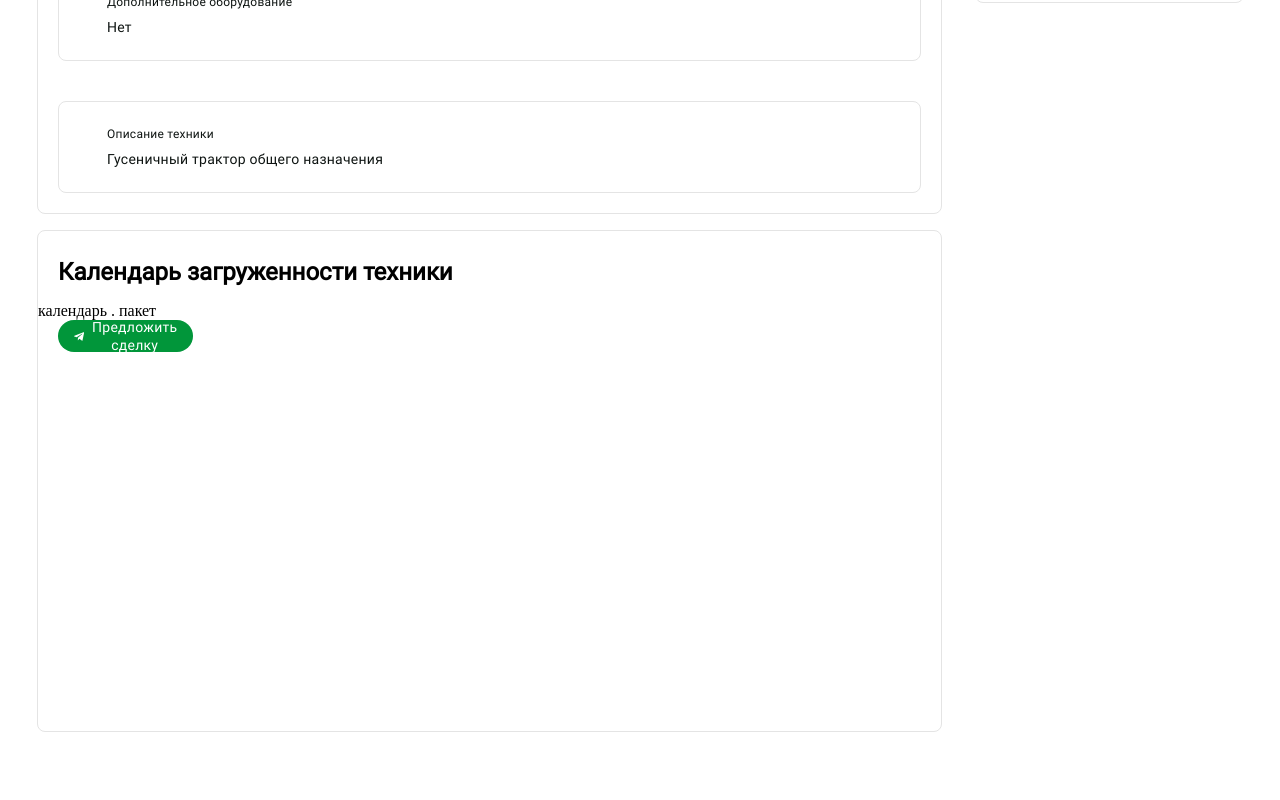
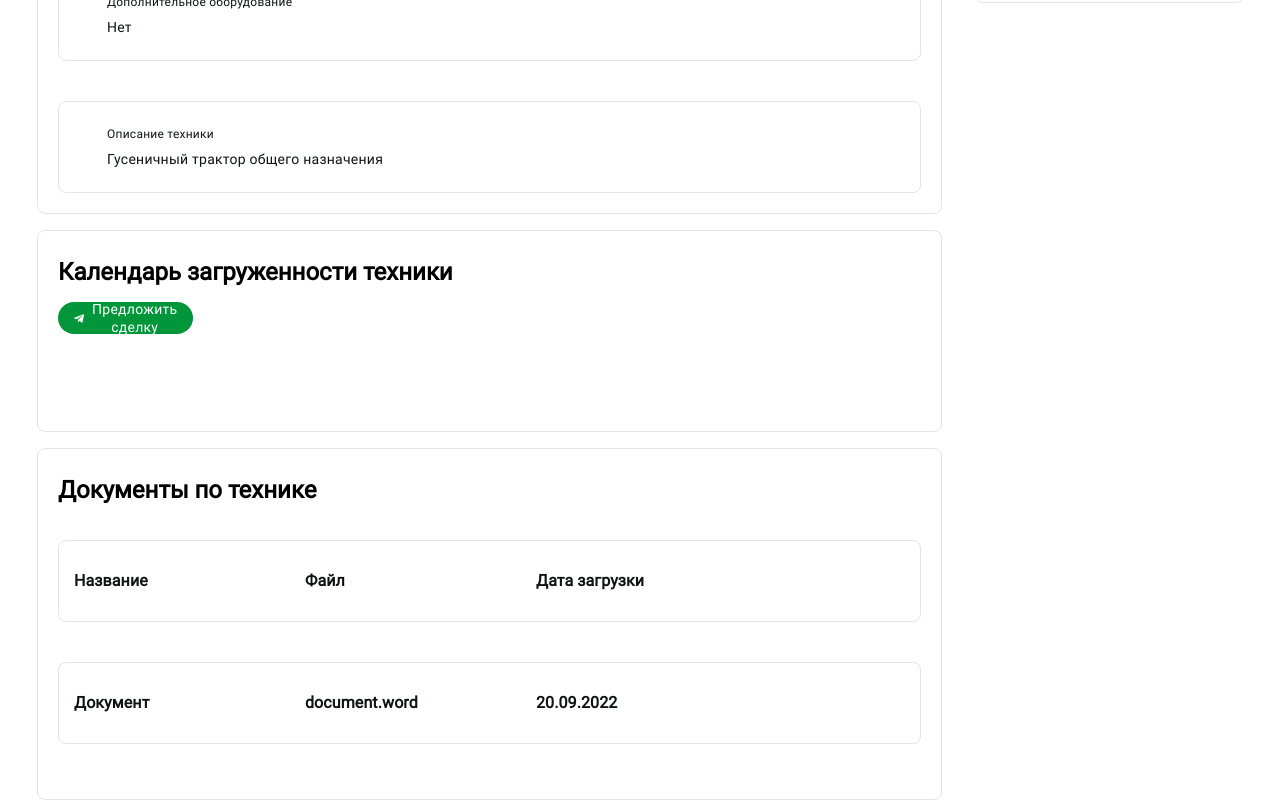
Before and after one commit to m3Rzy/laex, a React (Create React App) app in the folder laex_front/: page / in a window 1280 px wide. Shown: the part 1245-2045 px from the top of the page. Before the commit the page ends 1977 px from the top, so only its background shows below. Built offline with nearby package versions, Linux system fonts and the light colour scheme.

Commit message:
some reworks

```diff
--- a/laex_front/src/pages/otech.js
+++ b/laex_front/src/pages/otech.js
@@ -102,15 +102,47 @@ function Otech() {
                   </div>
                 </div>
               </div>
+
             </div>
+            {/* Календарь загруженности техники */}
             <div className="info__card__calendar">
               <h1 className="title__page__card">Календарь загруженности техники</h1>
-              календарь . пакет
               <a className="card__button__chat__about" href="#">
                 <FaTelegramPlane className="deal" size={19} />
                 <a href="#" className="card__button__a__chat">Предложить сделку</a>
               </a>
             </div>
+            {/* Документы по технике */}
+            <div className="info__card__doc">
+              <h1 className="title__page__card">Документы по технике</h1>
+              <div className="first__type__card">
+                <div className="double__columns__card">
+                  <div className="first__about__doc">
+                    <p className="title__card__doc">Название</p>
+                  </div>
+                  <div className="second__about__doc">
+                    <p className="title__card__doc">Файл</p>
+                  </div>
+                  <div className="third__about__doc">
+                    <p className="title__card__doc">Дата загрузки</p>
+                  </div>
+                </div>
+              </div>
+              <div className="first__type__card">
+                <div className="double__columns__card">
+                  <div className="first__about__doc">
+                    <p className="title__card__doc">Документ</p>
+                  </div>
+                  <div className="second__about__doc">
+                    <p className="title__card__doc">document.word</p>
+                  </div>
+                  <div className="third__about__doc">
+                    <p className="title__card__doc">20.09.2022</p>
+                  </div>
+                </div>
+              </div>
+            </div>
+            {/*  */}
           </div>
           <div className="right__container">
             <div className="card__container">
--- a/laex_front/src/styles/otech.css
+++ b/laex_front/src/styles/otech.css
@@ -741,9 +741,78 @@ h2 {
     background: #fff2e1;
     flex-grow: 2.5;
     display: flex;
-    height: 500px;
+    height: 200px;
     flex-direction: column;
     background: #FFFFFF;
     border: 1px solid #E4E4E4;
     border-radius: 8px;
 }
+
+.info__card__doc {
+    margin-top: 16px;
+    background: #fff2e1;
+    flex-grow: 2.5;
+    display: flex;
+    height: 350px;
+    flex-direction: column;
+    background: #FFFFFF;
+    border: 1px solid #E4E4E4;
+    border-radius: 8px;
+}
+
+.title__card__doc {
+    padding: 24px 0px 0px 24px;
+    font-family: 'Roboto';
+    font-style: normal;
+    font-weight: 500;
+    font-size: 14px;
+    line-height: 18px;
+    /* identical to box height, or 129% */
+
+    letter-spacing: 0.1px;
+
+    /* Text/Primary */
+
+    color: #0E1412;
+
+
+    /* Inside auto layout */
+
+    flex: none;
+    order: 0;
+    flex-grow: 0;
+}
+
+/* .first__about__doc {
+    padding: 15px 5px 15px 0px;
+    width: 200px;
+}
+
+.second__about__doc {
+    padding: 15px 16px 15px 0px;
+    width: 200px;
+
+}
+
+.third__about__doc {
+    padding: 15px 16px 15px 0px;
+    width: 200px;
+
+} */
+
+.title__card__doc {
+    padding: 15px 16px 15px 15px;
+    width: 200px;
+    font-family: 'Roboto';
+    font-style: normal;
+    font-weight: 600;
+    font-size: 16px;
+    line-height: 18px;
+    /* identical to box height, or 129% */
+
+    letter-spacing: 0.1px;
+
+    /* Text/Primary */
+
+    color: #0E1412;
+}
```
Lines whose indentation alone changed are shown as unchanged.
